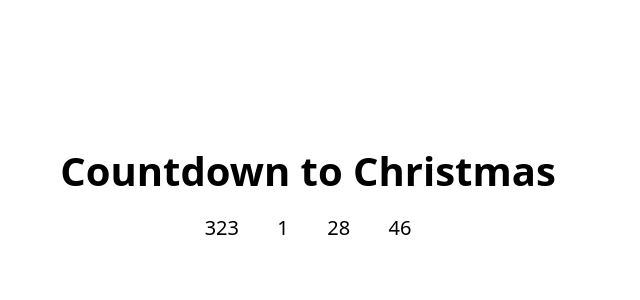
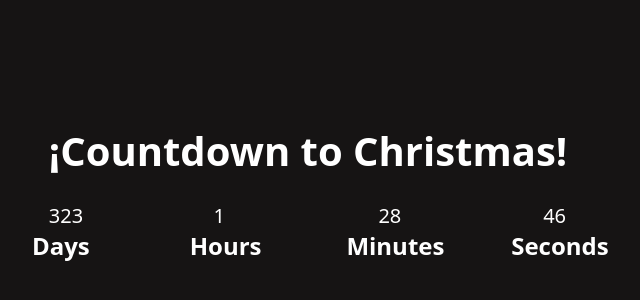
Before and after one commit to laindomJS/20-Basic-JS-Projects, a website: page 7. Countdown/index.html in a window 1280 px wide. Shown: the part 208-508 px from the top of the page, without its empty margins (332-972 px from the left). Drawn offline with Linux system fonts and the light colour scheme.

Commit message:
feat: added colors and other styles

```diff
--- a/7. Countdown/assets/main.js
+++ b/7. Countdown/assets/main.js
@@ -4,6 +4,7 @@ const $days = $('#days');
 const $hours = $('#hours');
 const $minutes = $('#minutes');
 const $seconds = $('#seconds');
+const $message = $('#message');
 
 const finalDate = new Date('12 25, 2023 00:00:00').getTime();
 
@@ -11,7 +12,7 @@ let interval = setInterval(function(){
     const actualDate = new Date().getTime();
     let distance = finalDate - actualDate;
 
-    //Calculos a dias-horas-minutos-segundos
+    //CALCULATE DAYS, HOUR, MINUTES & SECONDS
     let days = Math.floor(distance / (1000 * 60 * 60 * 24));
     let hours = Math.floor((distance % (1000 * 60 * 60 * 24 )) / (1000 * 60 * 60));
     let minutes = Math.floor((distance % (1000 * 60 * 60)) / (1000 * 60));
@@ -23,6 +24,7 @@ let interval = setInterval(function(){
     $seconds.innerHTML = ('0' + seconds).slice(-2);
 
     if(distance < 0){
-        clearInterval(interval);
+      clearInterval(interval);
+      $message.style.transform = 'translateY(0)';
     }
 }, 1000);
--- a/7. Countdown/assets/styles.css
+++ b/7. Countdown/assets/styles.css
@@ -10,6 +10,22 @@ body {
   height: 100vh;
   font-family: system-ui, -apple-system, BlinkMacSystemFont, 'Segoe UI', Roboto, Oxygen, Ubuntu, Cantarell, 'Open Sans', 'Helvetica Neue', sans-serif;
   font-size: 1.25em;
+  position: relative;
+  color: #fff;
+  background-color: #161414;
+}
+
+article.modal {
+  width: 100%;
+  height: 100vh;
+  position: absolute;
+  display: flex;
+  justify-content: center;
+  align-items: center;
+  background-color: #000;
+  color: #fff;
+  transition: transform .5s ease-in-out;
+  transform: translateY(-10000px);
 }
 
 main.container {
@@ -21,11 +37,26 @@ main.container {
 }
 
 div.countdown__items {
-  margin-top: 1rem;
+  margin-top: 1.5rem;
   display: flex;
   justify-content: center;
 }
 
+div.item {
+  margin: 0 1.4rem;
+  padding: 0 1rem;
+  width: 120px;
+}
+
+h1 {
+  text-align: center;
+}
+
+h2 {
+  font-size: 1.5rem;
+  text-align: center;
+}
+
 span {
-  margin: 0 1.2rem;
+  padding: 0 2rem;
 }
--- a/7. Countdown/index.html
+++ b/7. Countdown/index.html
@@ -9,14 +9,30 @@
 </head>
 <body>
 
+  <article class="modal" id="message">
+    <h1>Is Christmas!!!</h1>
+  </article>
+
   <main class="container">
     <div class="countdown__container">
-      <h1>Countdown to Christmas</h1>
+      <h1>¡Countdown to Christmas!</h1>
       <div class="countdown__items">
-        <span class="day" id="days">00 <br>days</span>
-        <span class="hour" id="hours">00 <br>hours</span>
-        <span class="minute" id="minutes">00 <br>minutes</span>
-        <span class="second" id="seconds">00 <br>seconds</span>
+        <div class="item">
+          <span class="day" id="days"></span>
+          <h2>Days</h2>
+        </div>
+        <div class="item">
+          <span class="hour" id="hours"></span>
+          <h2>Hours</h2>
+        </div>
+        <div class="item">
+          <span class="minute" id="minutes"></span>
+          <h2>Minutes</h2>
+        </div>
+        <div class="item">
+          <span class="second" id="seconds"></span>
+          <h2>Seconds</h2>
+        </div>
       </div>
     </div>
   </main>
```
